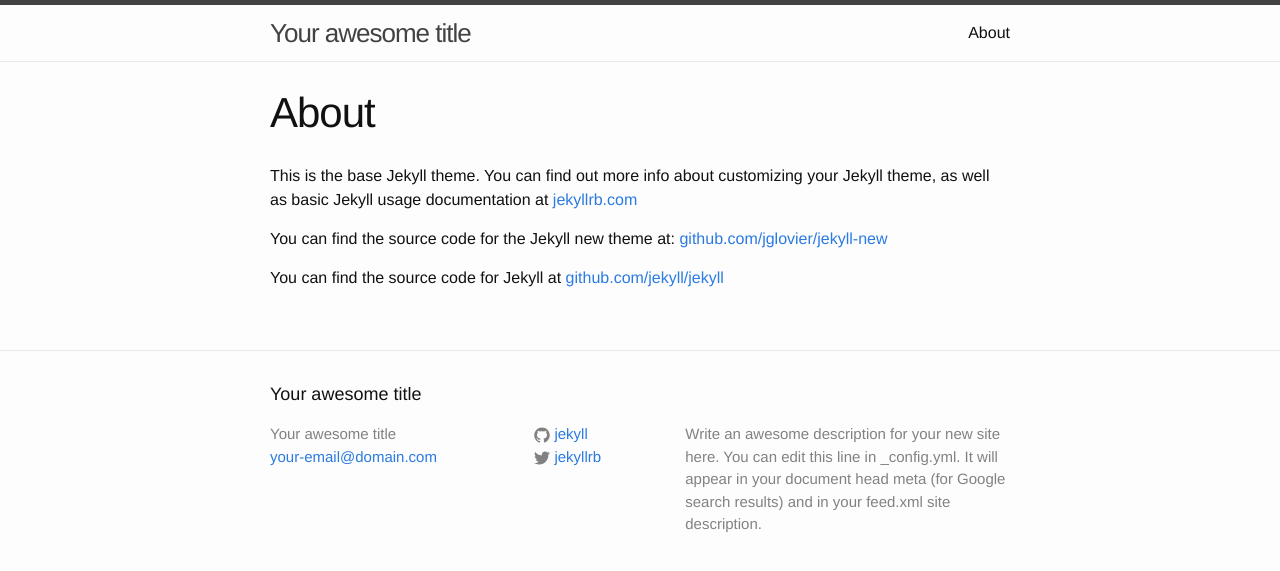
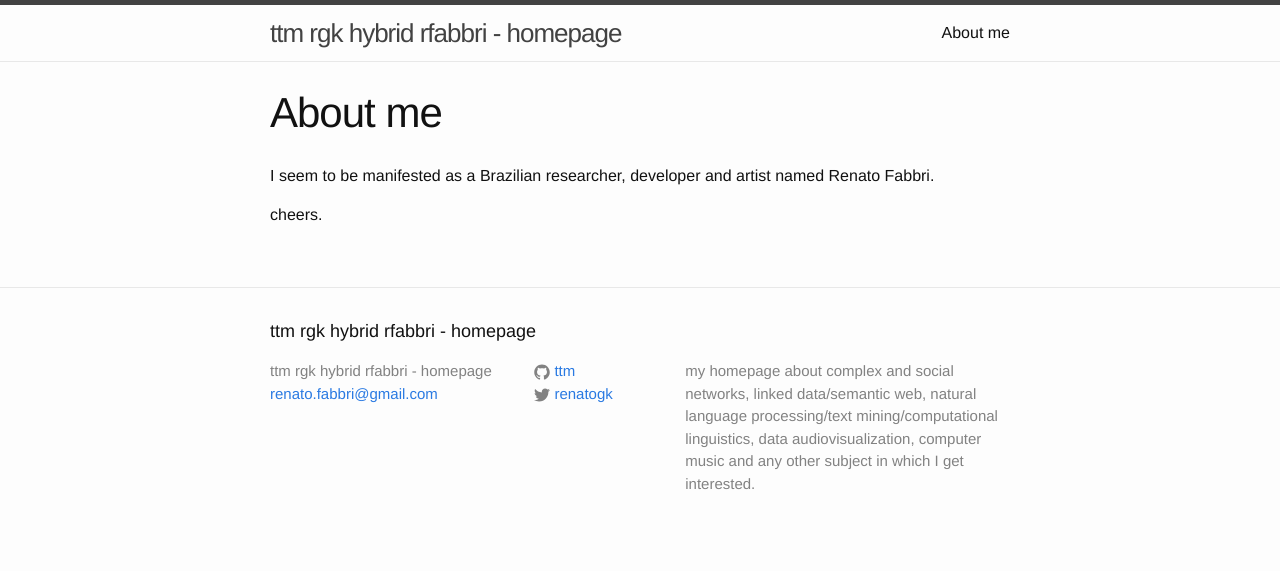
Before and after one commit to ttm/ttm.github.io, a Jekyll site: the page built from about.md, in a window 1280 px wide. Shown: the top 571 px of the page. Built offline with Jekyll 4.4.1, drawn with Linux system fonts in a browser that asks for light colours.

Commit message:
first jekyll post

```diff
--- a/_config.yml
+++ b/_config.yml
@@ -1,14 +1,16 @@
 # Site settings
-title: Your awesome title
-email: your-email@domain.com
+title: ttm rgk hybrid rfabbri - homepage
+email: renato.fabbri@gmail.com
 description: > # this means to ignore newlines until "baseurl:"
-  Write an awesome description for your new site here. You can edit this
-  line in _config.yml. It will appear in your document head meta (for
-  Google search results) and in your feed.xml site description.
+  my homepage about complex and social networks, linked data/semantic web,
+  natural language processing/text mining/computational linguistics,
+  data audiovisualization, computer music and any other subject in which
+  I get interested.
 baseurl: "" # the subpath of your site, e.g. /blog/
-url: "http://yourdomain.com" # the base hostname & protocol for your site
-twitter_username: jekyllrb
-github_username:  jekyll
+url: "http://ttm.github.io" # the base hostname & protocol for your site
+twitter_username: renatogk
+github_username: ttm
 
 # Build settings
 markdown: kramdown
+timezone: America/Rio_de_Janeiro
--- a/_posts/2015-11-30-welcome-to-jekyll.markdown
+++ b/_posts/2015-11-30-welcome-to-jekyll.markdown
@@ -3,6 +3,7 @@
 title:  "Welcome to Jekyll!"
 date:   2015-11-30 21:45:32
 categories: jekyll update
+published: false
 ---
 You’ll find this post in your `_posts` directory. Go ahead and edit it and re-build the site to see your changes. You can rebuild the site in many different ways, but the most common way is to run `jekyll serve --watch`, which launches a web server and auto-regenerates your site when a file is updated.
 
--- a/about.md
+++ b/about.md
@@ -1,11 +1,11 @@
 ---
 layout: page
-title: About
+title: About me
+comments: true
 permalink: /about/
 ---
 
-This is the base Jekyll theme. You can find out more info about customizing your Jekyll theme, as well as basic Jekyll usage documentation at [jekyllrb.com](http://jekyllrb.com/)
+I seem to be manifested
+as a Brazilian researcher, developer and artist named Renato Fabbri.
 
-You can find the source code for the Jekyll new theme at: [github.com/jglovier/jekyll-new](https://github.com/jglovier/jekyll-new)
-
-You can find the source code for Jekyll at [github.com/jekyll/jekyll](https://github.com/jekyll/jekyll)
+cheers.
```
Also changed, not shown: _posts/2015-12-01-context.markdown (added, +30 -0 lines), 1 other file.
